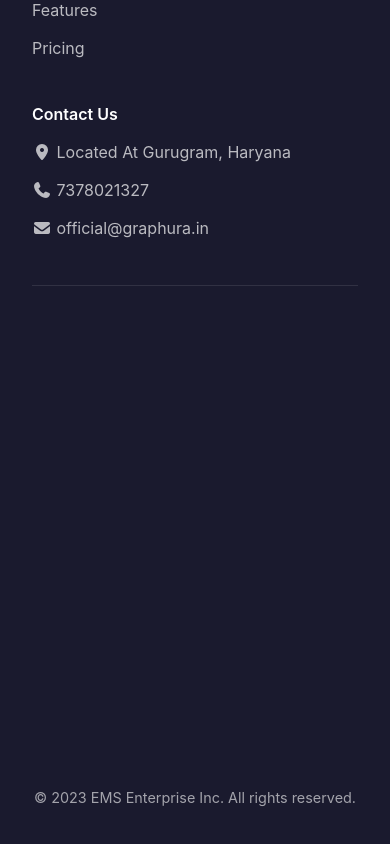
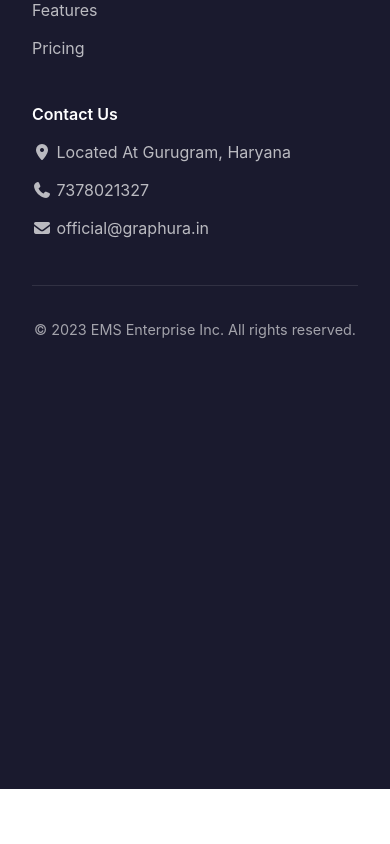
Before and after one commit to aloksingh12679/EMS, a React (Vite) app in the folder Frontend/: page / in a window 390 px wide. Shown: the part 3990-4834 px from the top of the page. After the commit the page ends 4779 px from the top, so only its background shows below. Built offline with nearby package versions, Linux system fonts and the light colour scheme.

Commit message:
some changes in footer

```diff
--- a/Frontend/src/assets/styles/LandingPageStyles/Footer.css
+++ b/Frontend/src/assets/styles/LandingPageStyles/Footer.css
@@ -120,9 +120,12 @@
 }
 
 @media (max-width: 850px) {
-  .footer-container{
+  /* .footer-container{
     margin-bottom: 500px;
-  }
+  } */
+   .footer-bottom{
+    margin-bottom: 500px;
+   }
 }
 
 /* Responsive */
@@ -185,7 +188,7 @@
   .footer-bottom {
     flex-direction: column;
     text-align: center;
-    margin-bottom: 300px;
+    margin-bottom: 400px;
   }
 
   .footer-links {
```
